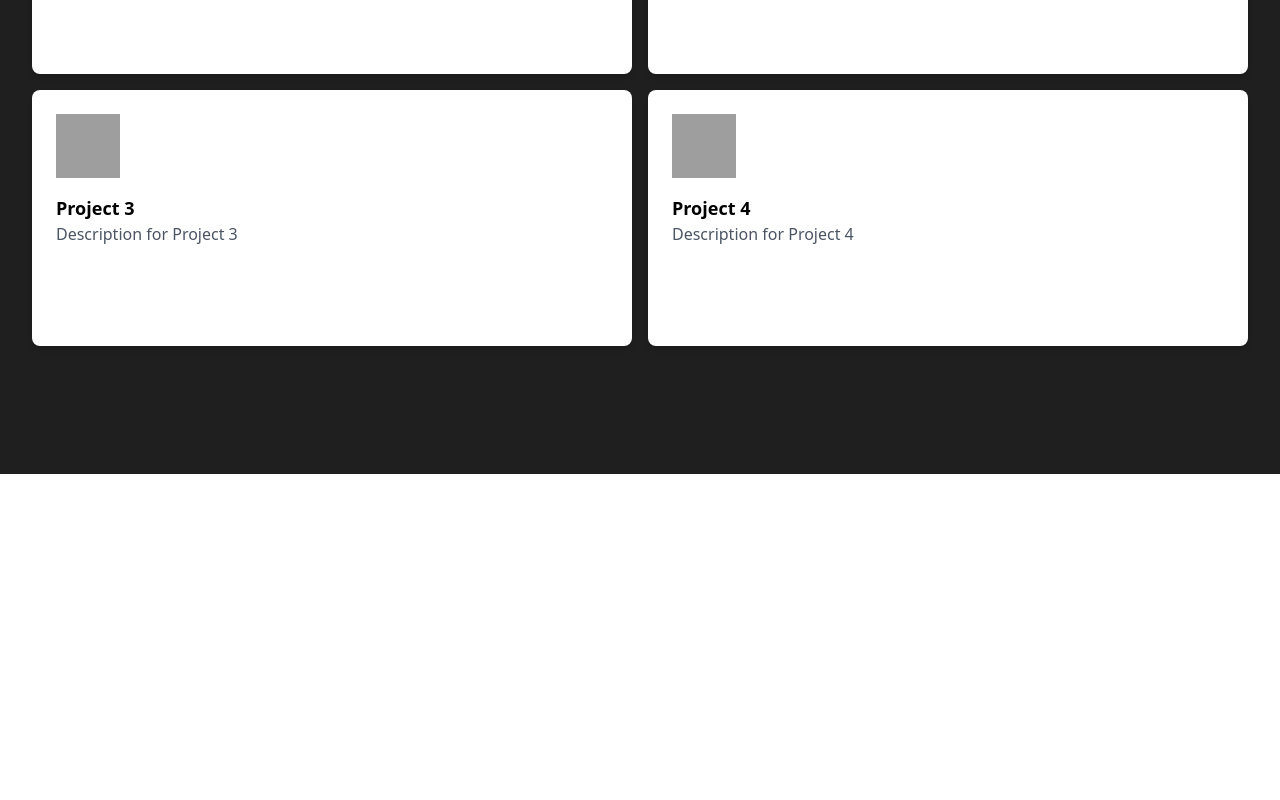
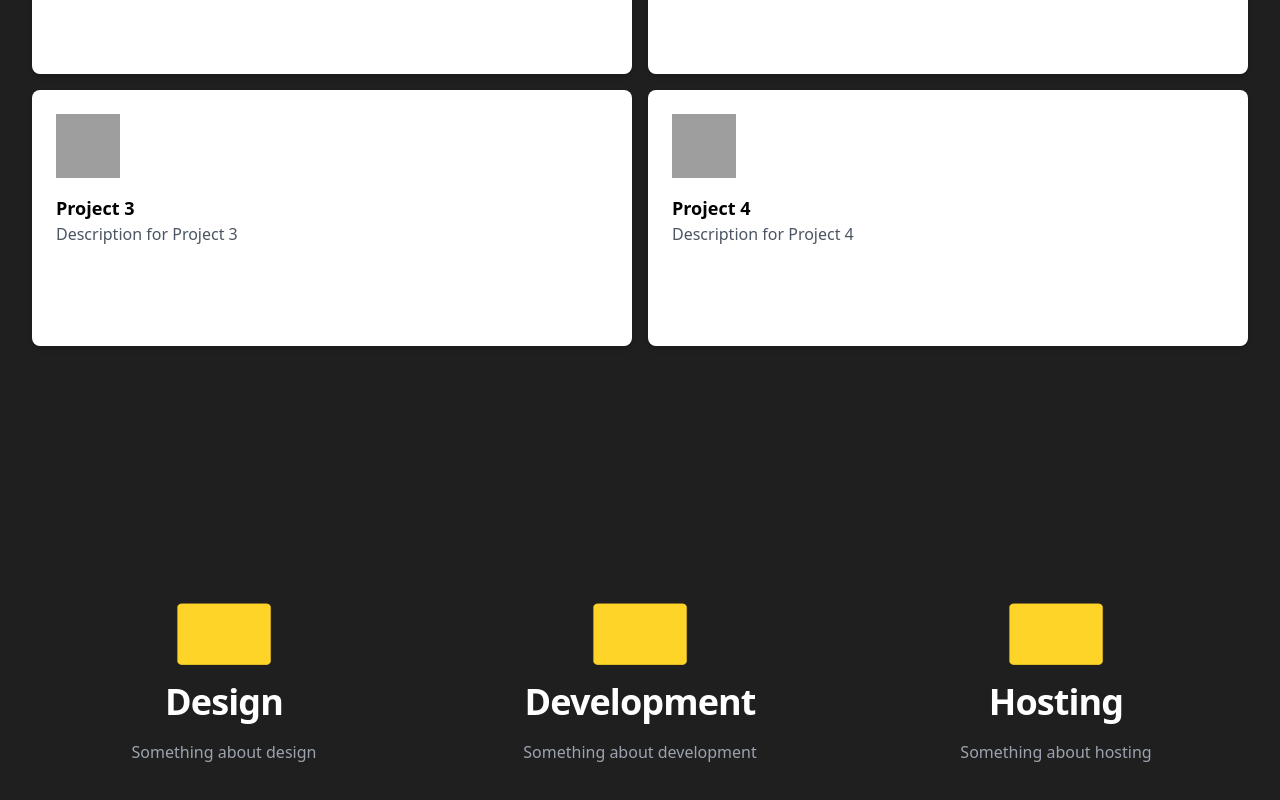
Before and after one commit to austin-morrow/austin-morrow, a React (Vite) app: page / in a window 1280 px wide. Shown: the part 1134-1934 px from the top of the page. Before the commit the page ends 1608 px from the top, so only its background shows below. Built offline with nearby package versions, Linux system fonts and the light colour scheme; grey boxes are pictures that could not be loaded.

Commit message:
Add services section

```diff
--- a/src/App.jsx
+++ b/src/App.jsx
@@ -1,5 +1,6 @@
 import Header from './components/Header';
 import Work from './pages/Work';
+import Services from './pages/Services';
 
 
 function App() {
@@ -7,6 +8,7 @@ function App() {
     <>
    <Header />
    <Work />
+   <Services />
     </>
   )
 }
--- a/src/pages/Services.jsx
+++ b/src/pages/Services.jsx
@@ -0,0 +1,43 @@
+import React from 'react';
+import Design from '../assets/images/design.png';
+
+const stats = [
+  {
+    id: 1,
+    name: 'Something about design',
+    value: 'Design',
+    image: Design
+  },
+  {
+    id: 2,
+    name: 'Something about development',
+    value: 'Development',
+    image: Design
+  },
+  {
+    id: 3,
+    name: 'Something about hosting',
+    value: 'Hosting',
+    image: Design
+  },
+];
+
+export default function Services() {
+  return (
+    <div className="bg-primary-black py-24 sm:py-32">
+      <div className="mx-auto max-w-7xl px-6 lg:px-8">
+        <dl className="grid grid-cols-1 gap-x-8 gap-y-16 text-center lg:grid-cols-3">
+          {stats.map((stat) => (
+            <div key={stat.id} className="mx-auto flex max-w-xs flex-col gap-y-4">
+            <img src={stat.image} alt={stat.name} className="mx-auto h-16 w-24" /> {/* Add the image */}
+            <dd className="text-3xl font-semibold tracking-tight text-white sm:text-4xl">
+                {stat.value}
+              </dd>
+              <dt className="text-base leading-7 text-gray-400">{stat.name}</dt>
+            </div>
+          ))}
+        </dl>
+      </div>
+    </div>
+  );
+}
```
Also changed, not shown: src/assets/images/design.png (added).
